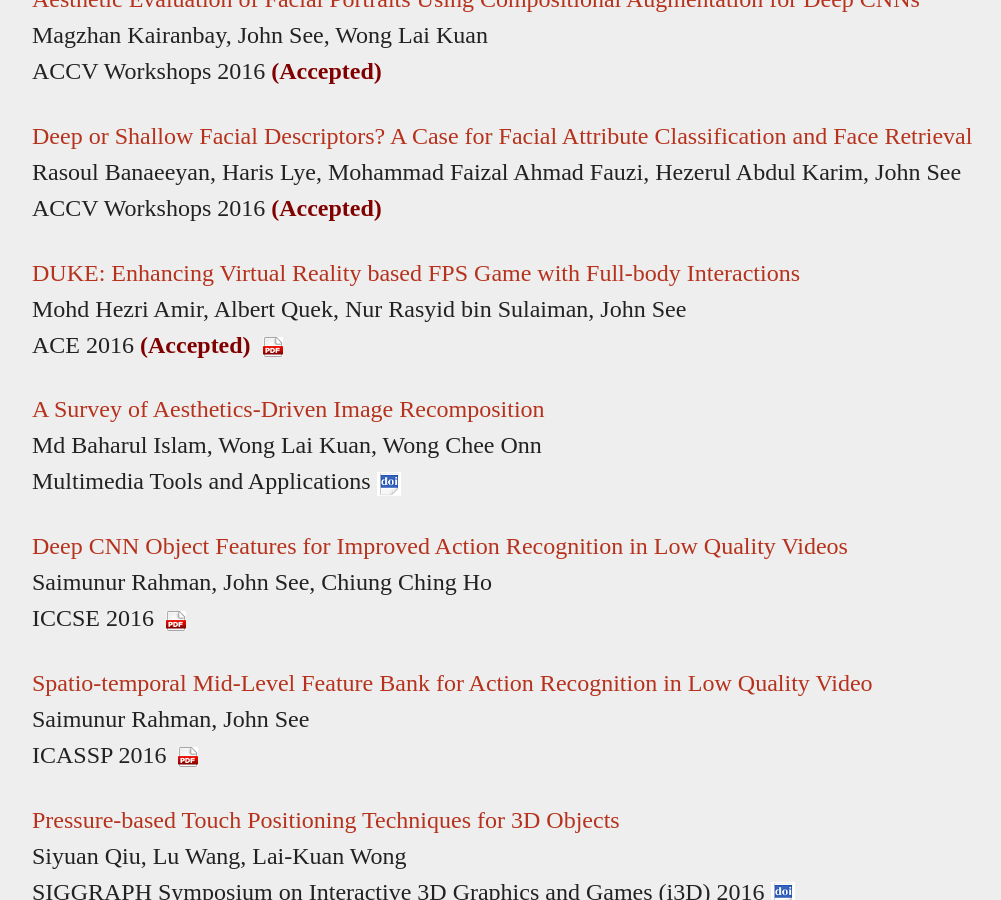
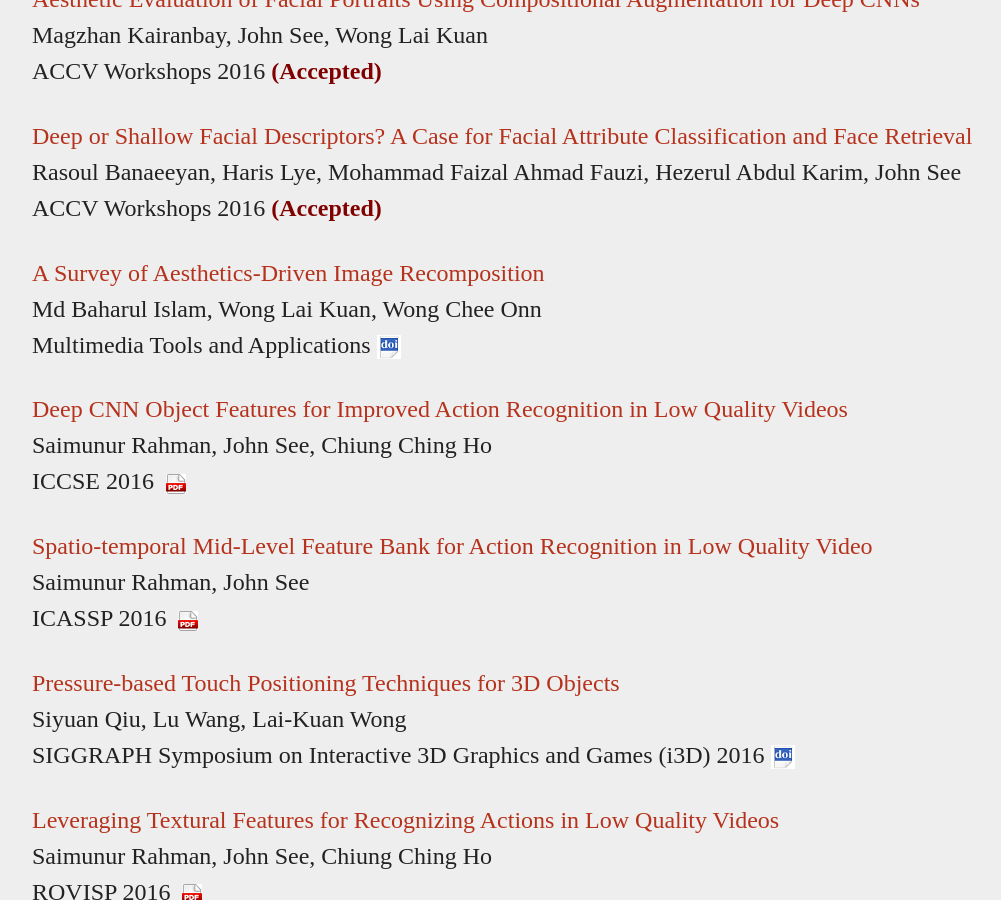
Before and after one commit to viprlab/viprlab.github.io, a Jekyll site: the page built from papers.md, in a window 1280 px wide and 900 px high, scrolled down 731 px. Shown: the whole window, without its empty margins (44-1045 px from the left). Built offline with Jekyll 4.4.1, drawn with Linux system fonts in a browser that asks for light colours.

Commit message:
update paper

```diff
--- a/papers.md
+++ b/papers.md
@@ -25,12 +25,6 @@
           pub:     "ACCV Workshops 2016"
           type:     c
           note:    "Accepted"
-        - title:   "DUKE: Enhancing Virtual Reality based FPS Game with Full-body Interactions"
-          author:  "Mohd Hezri Amir, Albert Quek, Nur Rasyid bin Sulaiman, John See"
-          pub:     "ACE 2016"
-          type:     c
-          note:    "Accepted"
-          url:     "http://pesona.mmu.edu.my/~johnsee/research/papers/files/duke_ace16.pdf"
         - title:   "A Survey of Aesthetics-Driven Image Recomposition"
           author:  "Md Baharul Islam, Wong Lai Kuan, Wong Chee Onn"
           pub:     "Multimedia Tools and Applications"
```
